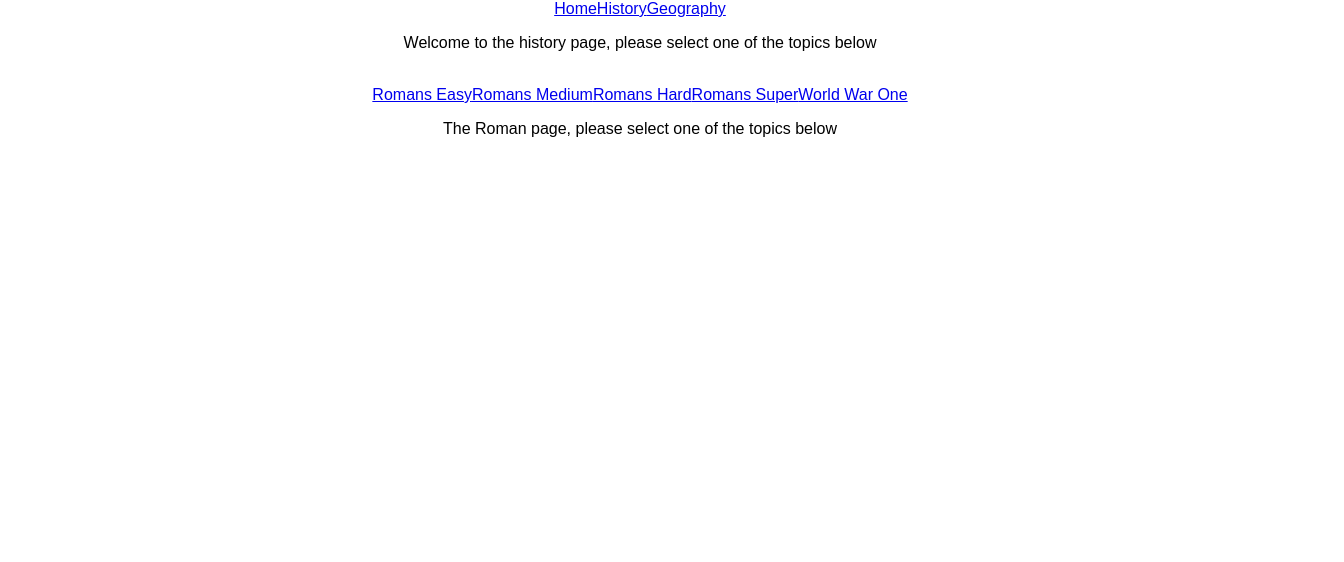
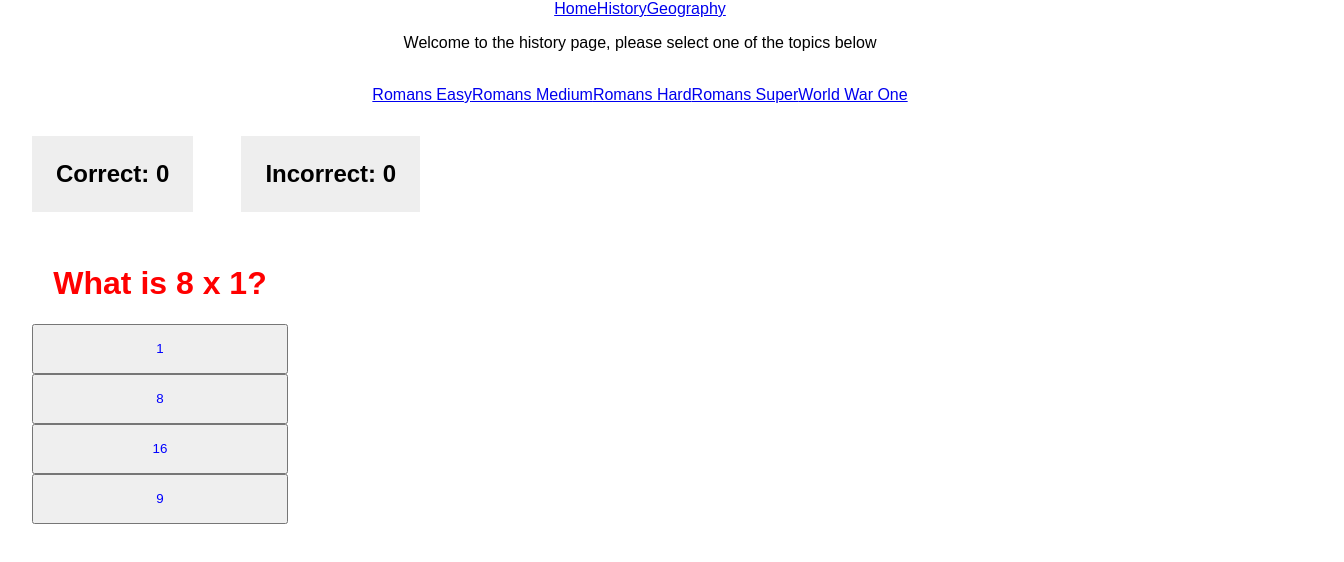
Before and after one commit to RyanG91/new-react-app, a React (Create React App) app: page /history/romans_easy in a window 1280 px wide. Shown: the top 562 px of the page, 1344 px wide, since content can reach past the window. Built offline with nearby package versions, Linux system fonts and the light colour scheme.

Commit message:
Added basic multiple choice questions in the easy roman quiz but are not aimed at the romans yet

```diff
--- a/src/components/history/roman/RomanEasy.js
+++ b/src/components/history/roman/RomanEasy.js
@@ -1,14 +1,233 @@
 import React, { Component } from 'react'
 import '../../../stylesheets/App.css';
 
-class Roman extends Component {
+class Roman extends React.Component {
+    constructor(props) {
+      super(props)
+
+      var dataSet = [
+        {
+          question: "What is 8 x 1?",
+          answers: [
+            "1",
+            "8",
+            "16",
+            "9"
+          ],
+          correct: 1
+        },
+        {
+          question: "Who is Steve Jobs?",
+              answers: [
+                "CEO of Microsoft",
+                "Barber in NY",
+                "Movie Star",
+                "CEO of Apple"
+              ],
+              correct: 3
+        },
+         {
+              question: "Metallica is a ____ band",
+              answers: [
+                "Blues",
+                "Hard-Rock",
+                "Jazz",
+                "Metal"
+              ],
+              correct: 3
+            },
+            {
+              question: "IS is a ____",
+              answers: [
+                "Word",
+                "Band",
+                "Terror Group",
+                "Brand"
+              ],
+              correct: 2
+            },
+            {
+              question: "Who was Einstein",
+              answers: [
+                "A Scientist",
+                "A Dentist",
+                "A Serial Killer",
+                "None of the above"
+              ],
+              correct: 0
+            },
+            {
+              question: "JavaScript can be used in ____ development",
+              answers: [
+                "Back-End",
+                "Front-End",
+                "ReactJS",
+                "All of the Above"
+              ],
+              correct: 3
+            },
+            {
+              question: "Hitler was a",
+              answers: [
+                "Mass Murderer",
+                "Dictator",
+                "Jew",
+                "None of the above",
+                "All of the above"
+              ],
+              correct: 4
+            },
+            {
+              question: "Korn is a",
+              answers: [
+                "Nu-Metal band",
+                "Religion",
+                "Singer"
+              ],
+              correct: 0
+            },
+            {
+              question: "Windows computers are",
+              answers: [
+                "Horrible",
+                "Great",
+                "Cheap",
+                "Invented by Bill Gates"
+              ],
+              correct: 3
+            },
+            {
+              question: "The BigBan stands in",
+              answers: [
+                "Egypt",
+                "London",
+                "Amsterdam",
+                "NewYork"
+              ],
+              correct: 1
+            },
+      ];
+
+      this.state = {current:0, dataSet:dataSet, correct:0, incorrect:0}
+      this.handleClick = this.handleClick.bind(this)
+
+    } // end constructor
+
+    handleClick(choice) {
+      if (choice == this.state.dataSet[this.state.current].correct) {
+        this.setState({correct: this.state.correct + 1})
+      } else {
+        this.setState({incorrect: this.state.incorrect + 1})
+      }
+
+      if (this.state.current == 9) {
+        this.setState({current: 0})
+        this.setState({incorrect: 0})
+        this.setState({correct: 0})
+      } else {
+           this.setState({current: this.state.current + 1})
+      }
+    }
+
     render() {
-        return (
-            <div>
-                <p>The Roman page, please select one of the topics below</p>
-            </div>
-        )
+      return(
+        <div>
+          <ScoreArea correct={this.state.correct} incorrect={this.state.incorrect} />
+          <QuizArea handleClick={this.handleClick} dataSet={this.state.dataSet[this.state.current]} />
+        </div>
+      )
     }
-}
+  }
+
+  function Question(props) {
+    var style = {
+      color: "red",
+    }
+    return (
+      <h1 style={style}>{props.dataSet.question}</h1>
+    )
+  }
+
+  function Answer(props) {
+    var style = {
+      width: "100%",
+      height: 50,
+      color: "blue"
+    }
+    return(
+      <div>
+        <button style={style} onClick={() => props.handleClick(props.choice)}>{props.answer}</button>
+      </div>
+    )
+  }
+
+  function AnswerList(props) {
+    var answers = []
+    for (let i = 0; i < props.dataSet.answers.length; i++) {
+      answers.push(<Answer choice={i} handleClick={props.handleClick} answer={props.dataSet.answers[i]} />)
+    }
+    return(
+      <div>
+        {answers}
+      </div>
+    )
+  }
+
+  function QuizArea(props) {
+    var style = {
+      width: "25%",
+      display: "block",
+      textAlign: "center",
+      boxSizing: "border-box",
+      float: "left",
+      padding: "0 2em"
+    }
+    return(
+      <div style={style}>
+        <Question dataSet={props.dataSet} />
+        <AnswerList dataSet={props.dataSet} handleClick={props.handleClick} />
+      </div>
+    )
+  }
+
+  function TotalCorrect(props) {
+      var style = {
+      display: "inline-block",
+      padding: "1em",
+      background: "#eee",
+      margin: "0 1em 0 0"
+    }
+    return(
+      <h2 style={style}>Correct: {props.correct}</h2>
+    )
+  }
+
+  function TotalIncorrect(props) {
+    var style = {
+      display: "inline-block",
+      padding: "1em",
+      background: "#eee",
+      margin: "0 0 0 1em"
+    }
+    return(
+      <h2 style={style}>Incorrect: {props.incorrect}</h2>
+    )
+  }
+
+  function ScoreArea(props) {
+    var style = {
+      width: "100%",
+      display: "block",
+      textAlign: "left",
+      float: "left",
+      padding: "2em"
+    }
+    return(
+      <div style={style} >
+        <TotalCorrect correct={props.correct} />
+        <TotalIncorrect incorrect={props.incorrect} />
+      </div>
+    )
+  }
 
 export default Roman
```
